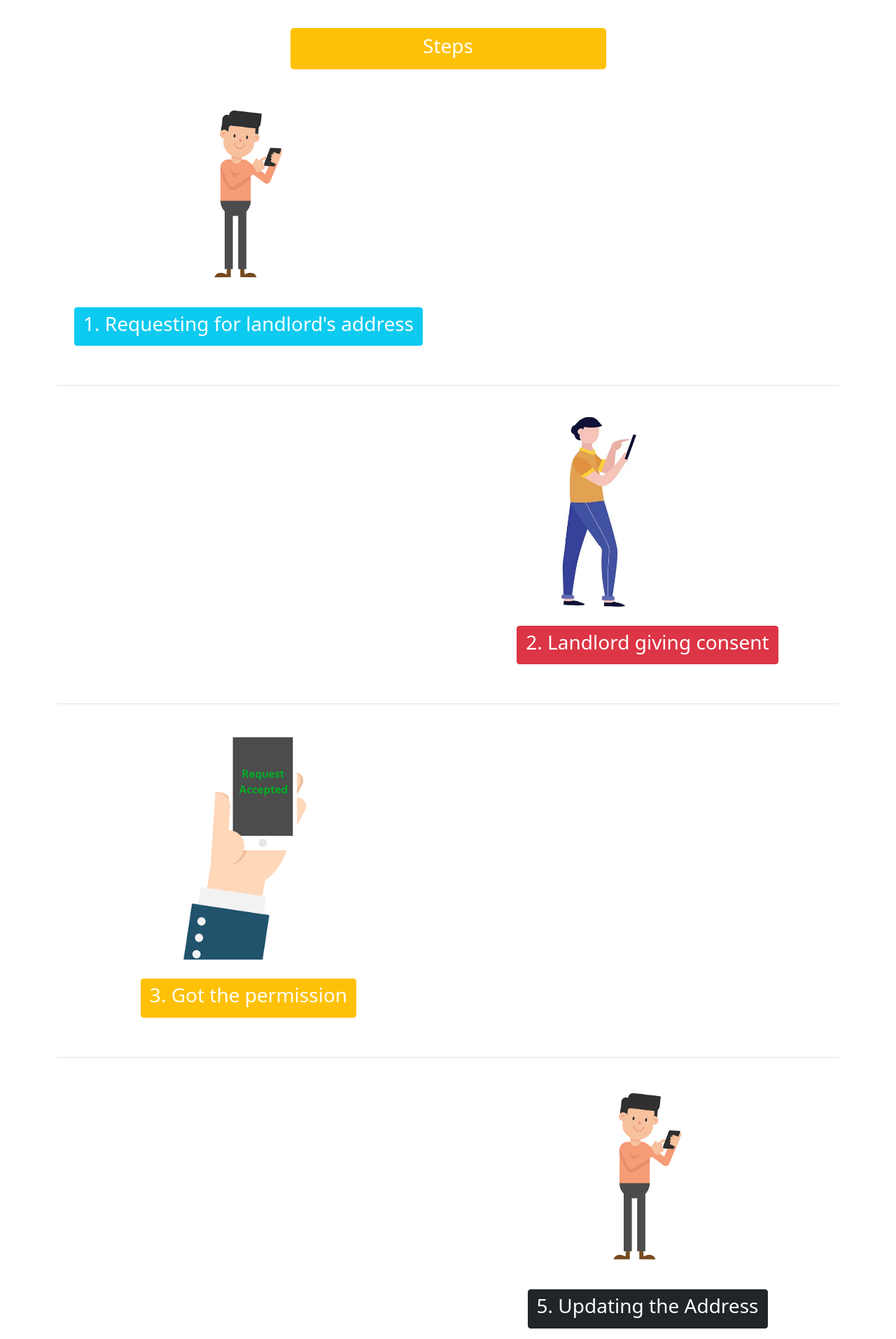
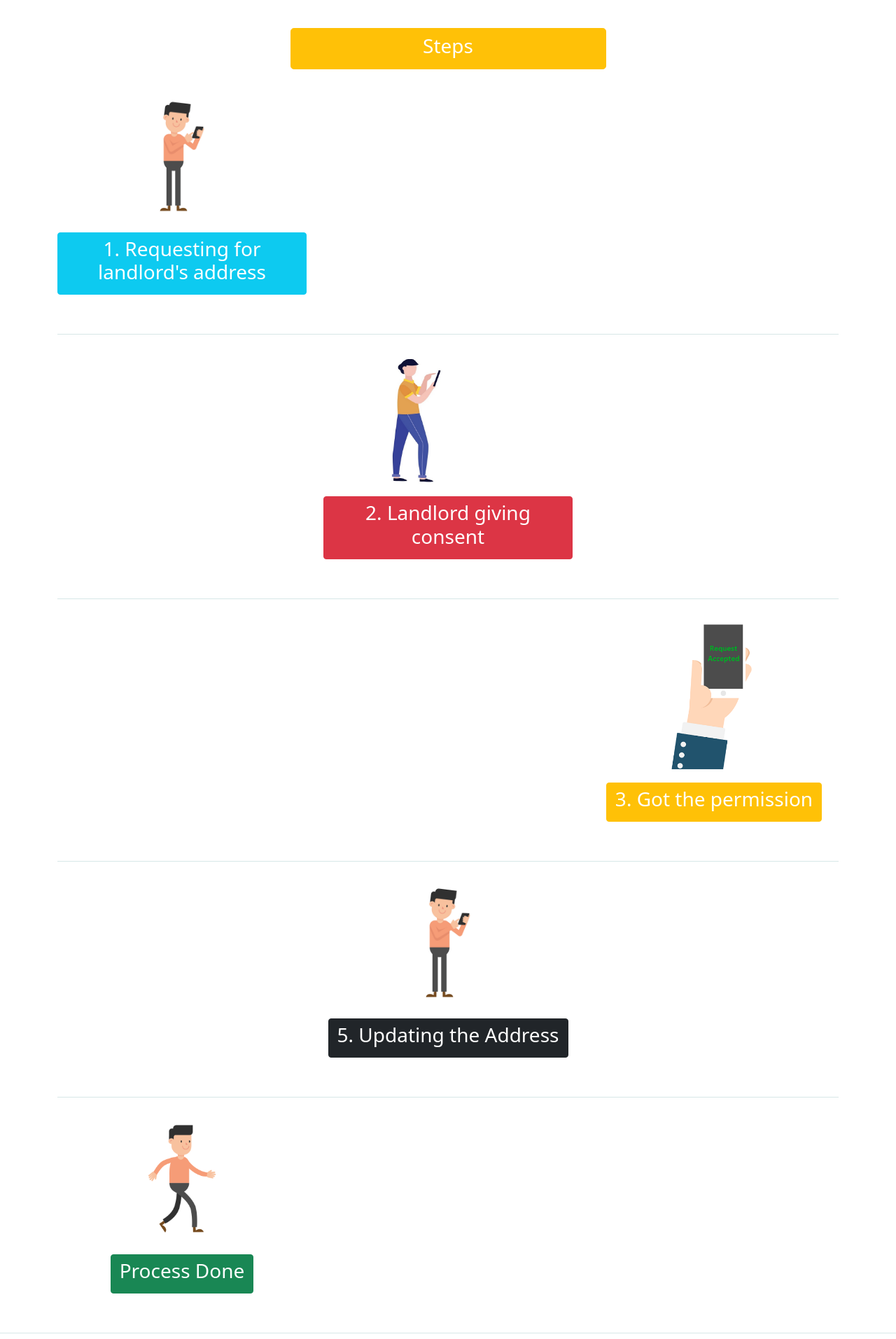
Before and after one commit to PrabhatP2000/pentagon-aadhaar, a Django app: page / in a window 1280 px wide. Shown: the part 77-1990 px from the top of the page at 70% size. Run offline with Django 3.2, Linux system fonts and the light colour scheme.

Commit message:
Worked on index.html file

```diff
--- a/ps1/templates/index.html
+++ b/ps1/templates/index.html
@@ -27,7 +27,7 @@
 
 <div class="container" >
   <div class="row justify-content-start">
-    <div class="d-grid gap-2 col-md-7 col-xl-6 col-xll-6 col-lg-7 col-sm-9 col-12 text-center mb-4">
+    <div class="d-grid gap-2 col-md-5 col-xl-4 col-xll-3 col-lg-4 col-sm-12 col-12 text-center mb-4">
     <figure class="figure">
       <img src="{%static 'images/sendingreq.png'%}" class="figure-img img-fluid rounded" alt="...">
       <figcaption class="figure-caption"><button type="button" class="btn btn-info centered">
@@ -38,8 +38,8 @@
   </div>
 </div>
 <hr style="color: cadetblue;">
-<div class="row justify-content-end">
-  <div class="d-grid gap-2 col-md-7 col-xl-6 col-xll-6 col-lg-7 col-sm-9 col-12 text-center mb-4">
+<div class="row justify-content-center">
+  <div class="d-grid gap-2 col-md-5 col-xl-4 col-xll-3 col-lg-4 col-sm-12 col-12 text-center mb-4">
   <figure class="figure">
       <img src="{%static 'images/landlordchecking2.jpg'%}" class="figure-img img-fluid rounded" alt="...">
       <figcaption class="figure-caption"><button type="button" class="btn btn-danger centered">
@@ -50,8 +50,8 @@
   </div>
 </div>
 <hr style="color: cadetblue;">
-<div class="row justify-content-start">
-  <div class="d-grid gap-2 col-md-7 col-xl-6 col-xll-6 col-lg-7 col-sm-9 col-12 text-center mb-4">
+<div class="row justify-content-end">
+  <div class="d-grid gap-2 col-md-5 col-xl-4 col-xll-3 col-lg-4 col-sm-12 col-12 text-center mb-4">
   <figure class="figure">
       <img src="{%static 'images/gotpermission.png'%}" class="figure-img img-fluid rounded mb-1" alt="...">
       <figcaption class="figure-caption"><button type="button" class="btn btn-warning centered">
@@ -62,8 +62,8 @@
   </div>
 </div>
 <hr style="color: cadetblue;">
-<div class="row justify-content-end">
-  <div class="d-grid gap-2 col-md-7 col-xl-6 col-xll-6 col-lg-7 col-sm-9 col-12 text-center mb-4">
+<div class="row justify-content-center">
+  <div class="d-grid gap-2 col-md-5 col-xl-4 col-xll-3 col-lg-4 col-sm-12 col-12 text-center mb-4">
   <figure class="figure">
     <img src="{%static 'images/sendingreq.png'%}" class="figure-img img-fluid rounded" alt="...">
     <figcaption class="figure-caption"><button type="button" class="btn btn-dark centered">
@@ -74,8 +74,8 @@
 </div>
 </div>
 <hr style="color: cadetblue;">
-<div class="row justify-content-center">
-  <div class="d-grid gap-2 col-md-7 col-xl-6 col-xll-6 col-lg-7 col-sm-9 col-12 text-center mb-4">
+<div class="row justify-content-start">
+  <div class="d-grid gap-2 col-md-5 col-xl-4 col-xll-3 col-lg-4 col-sm-12 col-12 text-center mb-4">
   <figure class="figure">
       <img src="{%static 'images/processdone.png'%}" class="figure-img img-fluid rounded" alt="...">
       <figcaption class="figure-caption"><button type="button" class="btn btn-success centered">
```
